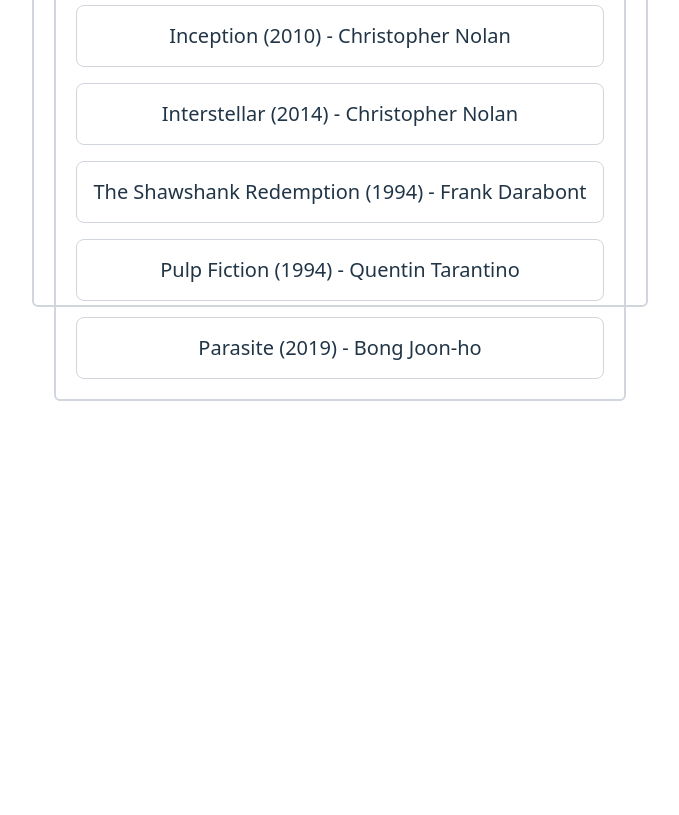
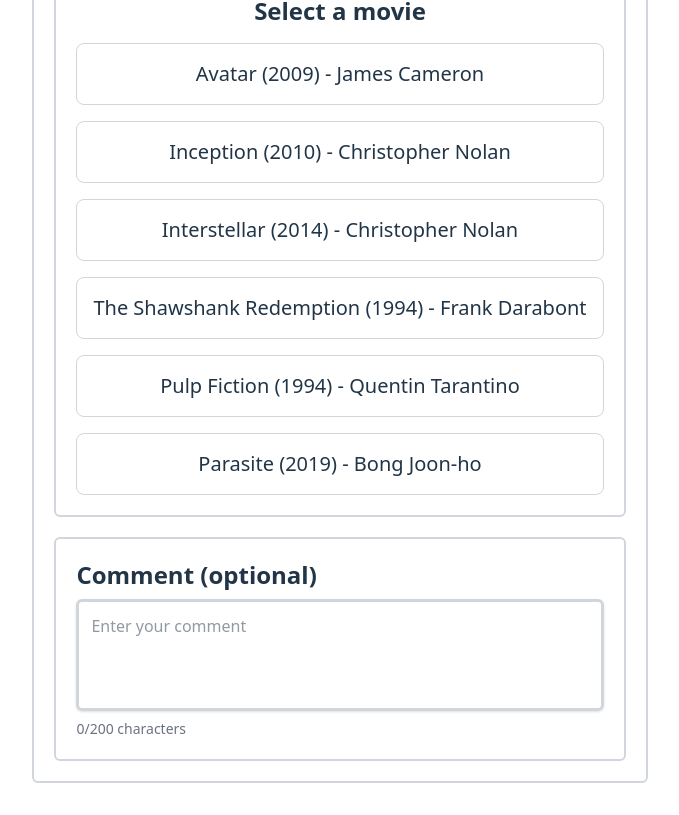
Before and after one commit to leoshingkung1122/Movie-Researching, a React (Vite) app: page / in a window 1280 px wide. Shown: the part 525-1340 px from the top of the page, without its empty margins (300-979 px from the left). Before the commit the page ends 926 px from the top, so only its background shows below. Built offline with nearby package versions, Linux system fonts and the light colour scheme.

Commit message:
feat: add Comment component for user feedback and enhance FormInput layout

```diff
--- a/src/App.jsx
+++ b/src/App.jsx
@@ -2,21 +2,23 @@ import './App.css'
 import { useState } from "react";
 import FormInput from "./components/FormInput";
 import MovieList from "./components/MovieList";
-
+import Comment from "./components/comment";
 
 function App() {
 
   const [name, setName] = useState("");
   const [email, setEmail] = useState("");
   const [selectedOption, setSelectedOption] = useState("");
+  const [text, setText] = useState("");
 
 
   return (
     <>
-      <div className="flex flex-col items-center justify-center h-screen border-2 border-gray-300 rounded-md p-5">
+      <div className="flex flex-col items-center justify-center border-2 border-gray-300 rounded-md p-5">
         <h1 className="text-4xl font-bold">Information</h1>
         <FormInput name={name} setName={setName} email={email} setEmail={setEmail} />
         <MovieList selectedOption={selectedOption} setSelectedOption={setSelectedOption} />
+        <Comment text={text} setText={setText} />
       </div>
     </>
   )
--- a/src/components/FormInput.jsx
+++ b/src/components/FormInput.jsx
@@ -3,19 +3,19 @@ function FormInput({name, setName, email, setEmail}) {
 
 
     return (
-        <div className="flex flex-col gap-2 mt-10 border-2 border-gray-300 rounded-md p-5">
+        <div className="flex flex-col gap-2 mt-10 border-2 border-gray-300 rounded-md p-5 w-full">
 
             <div className="flex flex-col gap-2 border-2 border-gray-300 rounded-md p-5 items-start text-2xl">
                 <label htmlFor="name" className="font-bold">Name</label>
                 <input type="text" id="name" name="name" placeholder="Enter your name"
-                className = "border-3 border-gray-300 rounded-md p-2 hover:border-blue-500 focus:border-blue-500 focus:ring-2 focus:ring-blue-300 focus:outline-none transition duration-200"
+                className = "border-3 border-gray-300 rounded-md p-2 hover:border-blue-500 focus:border-blue-500 focus:ring-2 focus:ring-blue-300 focus:outline-none transition duration-200 w-full"
                 value = {name} onChange = {(e) => setName(e.target.value)} />
             </div>
 
             <div className="flex flex-col gap-2 border-2 border-gray-300 rounded-md p-5 items-start text-2xl">
                 <label htmlFor="email" className="font-bold">Email</label>
                 <input type="email" id="email" name="email" placeholder="Enter your email"
-                className = "border-3 border-gray-300 rounded-md p-2 hover:border-blue-500 focus:border-blue-500 focus:ring-2 focus:ring-blue-300 focus:outline-none transition duration-200"
+                className = "border-3 border-gray-300 rounded-md p-2 hover:border-blue-500 focus:border-blue-500 focus:ring-2 focus:ring-blue-300 focus:outline-none transition duration-200 w-full"
                 value = {email} onChange = {(e) => setEmail(e.target.value)} />
             </div>
 
--- /dev/null
+++ b/src/components/comment.jsx
@@ -0,0 +1,28 @@
+
+
+function Comment({text, setText}) {
+
+    const maxLength = 200;
+
+
+    return (
+        <div className = "flex flex-col items-start gap-2 border-2 border-gray-300 rounded-md p-5 mt-5 w-full ">
+            <h3 className="text-2xl font-bold">Comment (optional)</h3>
+
+            <textarea value={text} onChange={(e) => setText(e.target.value)} maxLength={maxLength}
+            className="w-full min-h-28 max-h-56
+            p-3 rounded-md border-3 border-gray-300
+            overflow-y-auto resize-none
+            transition duration-200 ease-out
+            focus:outline-none focus:border-blue-500 focus:border-4
+            focus:ring-4 focus:ring-blue-200/60
+            hover:border-blue-400
+            shadow-sm focus:shadow-lg"
+            placeholder="Enter your comment" />
+
+            <p className="text-sm text-gray-500">{text.length}/{maxLength} characters</p>
+        </div>
+    )
+}
+
+export default Comment;
```
